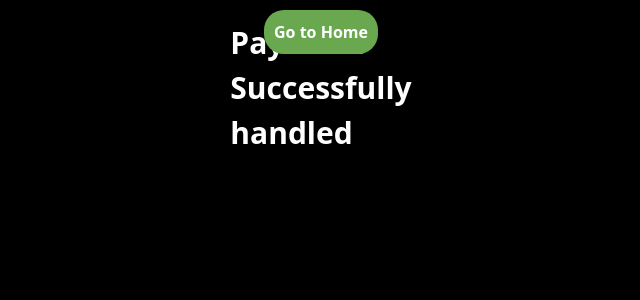
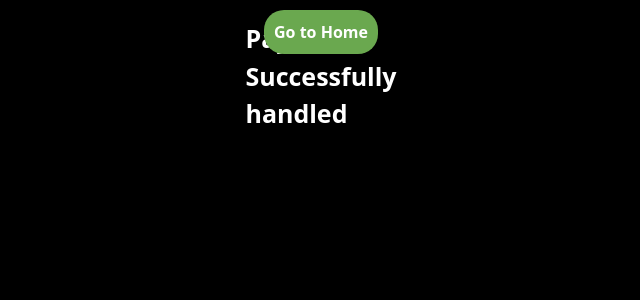
Before and after one commit to luckyloafer/edtech-client, a React (Vite) app: page /paymentSuccess in a window 1280 px wide. Shown: the top 300 px of the page, without its empty margins (319-959 px from the left). Built offline with nearby package versions, Linux system fonts and the light colour scheme; no server answers.

Commit message:
text size changed

```diff
--- a/src/components/PaymentSuccess.jsx
+++ b/src/components/PaymentSuccess.jsx
@@ -8,7 +8,7 @@
   return (
     <div style={{ position:'relative',display: 'flex', padding: 20, flexDirection: 'column', alignItems: 'center', gap: 20 }}>
     <div style={{position:'absolute'}}>
-      <h1 className='text-[30px] font-bold'>Payment Successfully handled</h1>
+      <h1 className='text-[25px] font-bold'>Payment Successfully handled</h1>
     </div>
       <Player
         src='https://lottie.host/9a1bd5c5-21c3-4092-a080-5e5e8e53e5a5/Df7WcGOQoV.json'
```
